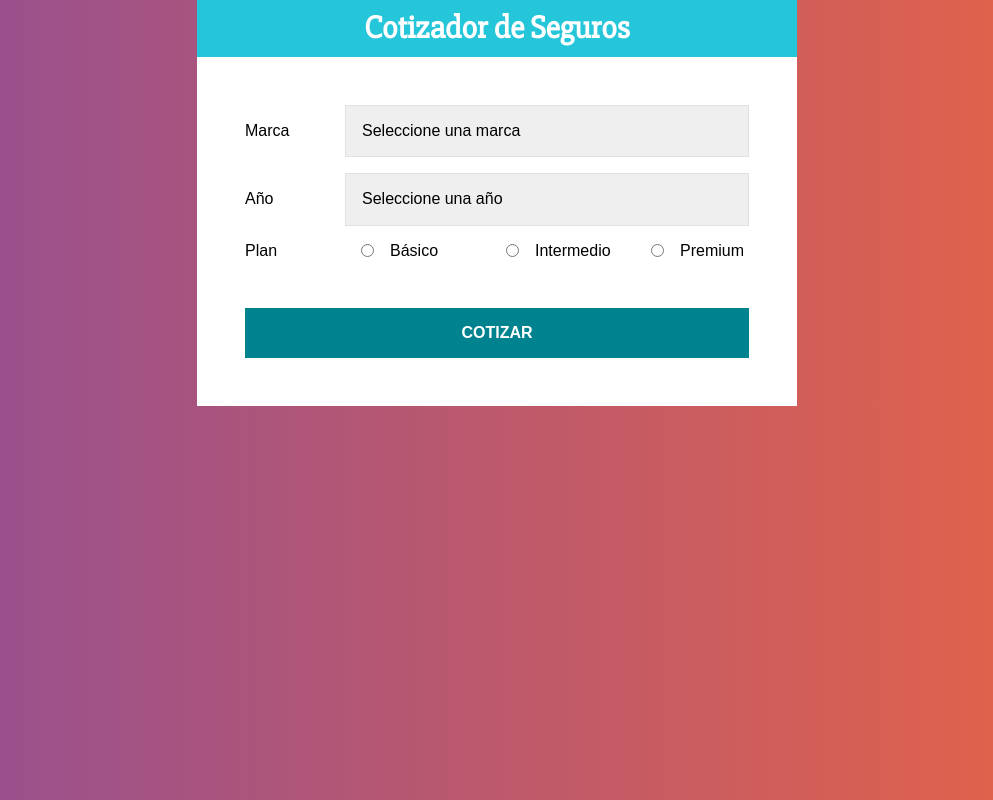
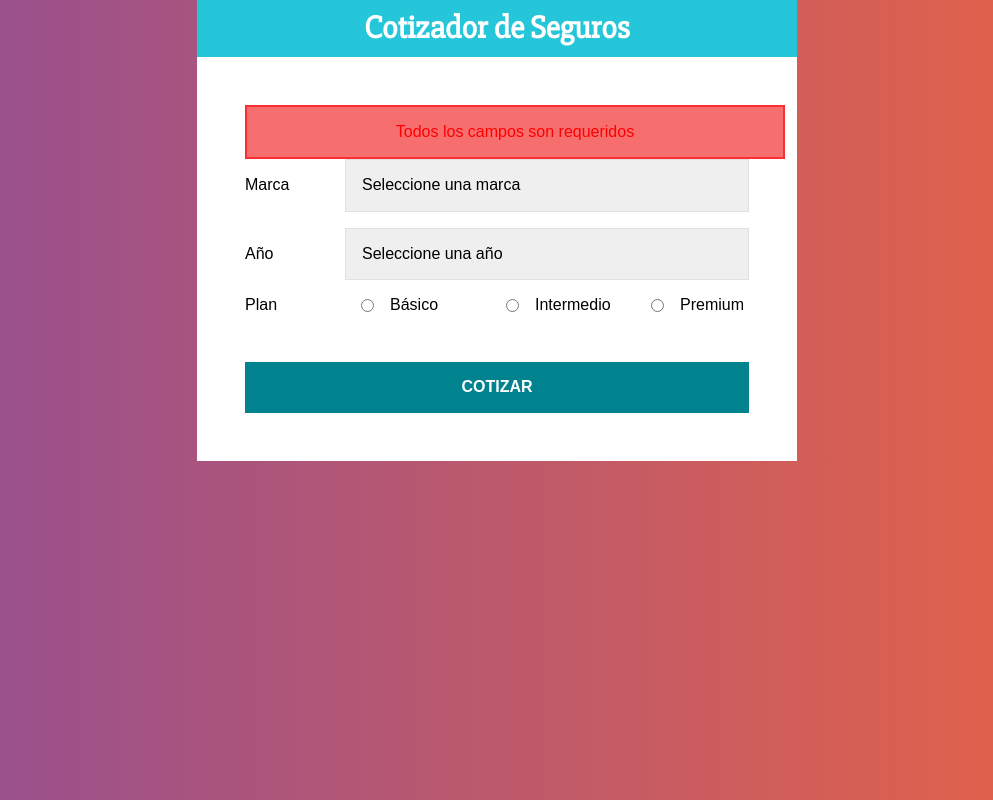
Before and after one commit to AlanGaia/Cotizador-React, a React (Create React App) app: page / in a window 1280 px wide. Both pictures are taken after a click on the button "COTIZAR". Shown: the whole page, without its empty margins (143-1136 px from the left). Built offline with nearby package versions, Linux system fonts and the light colour scheme.

Commit message:
styled component error

```diff
--- a/src/components/Formulario.jsx
+++ b/src/components/Formulario.jsx
@@ -45,6 +45,15 @@ const Boton = styled.button`
   }
 `;
 
+const Error = styled.div`
+  background-color: #f76e6e;
+  color: #ff0000;
+  border: 2px solid #fa2f2f;
+  padding: 1rem;
+  width: 100%;
+  text-align: center;
+`;
+
 const Formulario = () => {
 
   //Data
@@ -77,12 +86,16 @@ const Formulario = () => {
       console.log('error');
       return;
     }
+    setError(false)
     console.log('enviando');
   }
 
 
   return (
     <form onSubmit={cotizarSeguro}>
+
+      {/* Error case */}
+      { error ? <Error>Todos los campos son requeridos</Error> : null }
 
       {/* Marca del Auto  */}
       <Campo>
```
